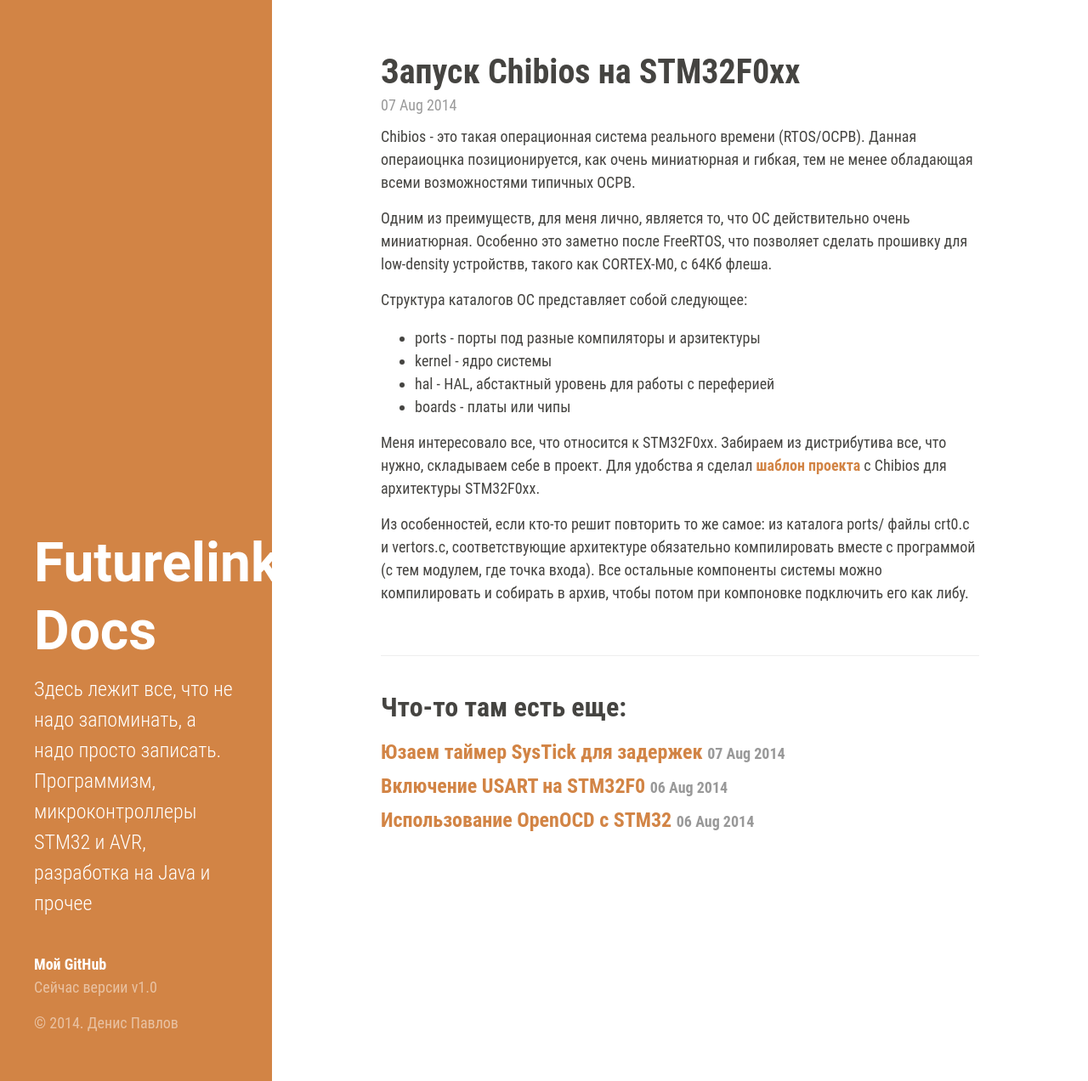
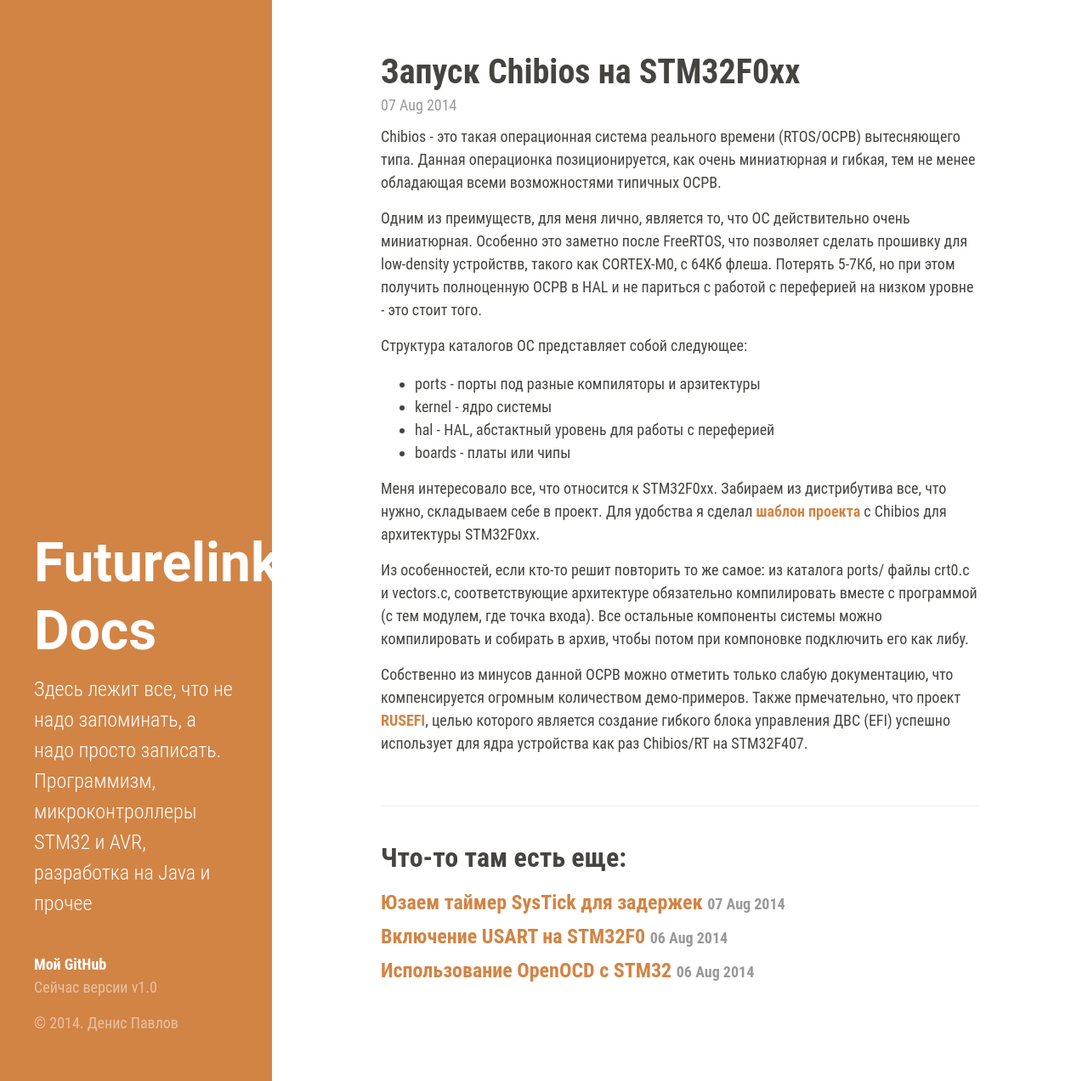
Before and after one commit to futurelink/futurelink.github.io, a Jekyll site: the page built from _posts/2014-08-07-Starting-Chibios-on-STM32F0xx.md, in a window 1280 px wide and 1272 px high. Shown: the whole window at 85% size. Built offline with Jekyll 4.4.1, drawn with Linux system fonts in a browser that asks for light colours; some web fonts are replaced; Markdown is read by kramdown in place of the engine named in the settings.

Commit message:
Some corrections for posts

```diff
--- a/_posts/2014-08-07-Starting-Chibios-on-STM32F0xx.md
+++ b/_posts/2014-08-07-Starting-Chibios-on-STM32F0xx.md
@@ -2,11 +2,14 @@
 title: Запуск Chibios на STM32F0xx
 layout: post
 ---
-Chibios - это такая операционная система реального времени (RTOS/ОСРВ). Данная операиоцнка позиционируется,
-как очень миниатюрная и гибкая, тем не менее обладающая всеми возможностями типичных ОСРВ.
+Chibios - это такая операционная система реального времени (RTOS/ОСРВ) вытесняющего типа.
+Данная операционка позиционируется, как очень миниатюрная и гибкая, тем не менее обладающая всеми возможностями
+типичных ОСРВ.
 
 Одним из преимуществ, для меня лично, является то, что ОС действительно очень миниатюрная. Особенно это заметно
 после FreeRTOS, что позволяет сделать прошивку для low-density устройствв, такого как CORTEX-M0, c 64Кб флеша.
+Потерять 5-7Кб, но при этом получить полноценную ОСРВ в HAL и не париться с работой с переферией на низком уровне -
+это стоит того.
 
 Структура каталогов ОС представляет собой следующее:
 
@@ -19,6 +22,10 @@
 Для удобства я сделал <a href="https://github.com/futurelink/stm32/tree/master/stm32f0xx-chibios">шаблон проекта</a>
 с Chibios для архитектуры STM32F0xx.
 
-Из особенностей, если кто-то решит повторить то же самое: из каталога ports/ файлы crt0.c и vertors.c,
+Из особенностей, если кто-то решит повторить то же самое: из каталога ports/ файлы crt0.c и vectors.c,
 соответствующие архитектуре обязательно компилировать вместе с программой (с тем модулем, где точка входа). Все остальные
 компоненты системы можно компилировать и собирать в архив, чтобы потом при компоновке подключить его как либу.
+
+Собственно из минусов данной ОСРВ можно отметить только слабую документацию, что компенсируется огромным количеством
+демо-примеров. Также прмечательно, что проект <a href="http://rusefi.com/" target="_blank">RUSEFI</a>, целью которого
+является создание гибкого блока управления ДВС (EFI) успешно использует для ядра устройства как раз Chibios/RT на STM32F407.
```
